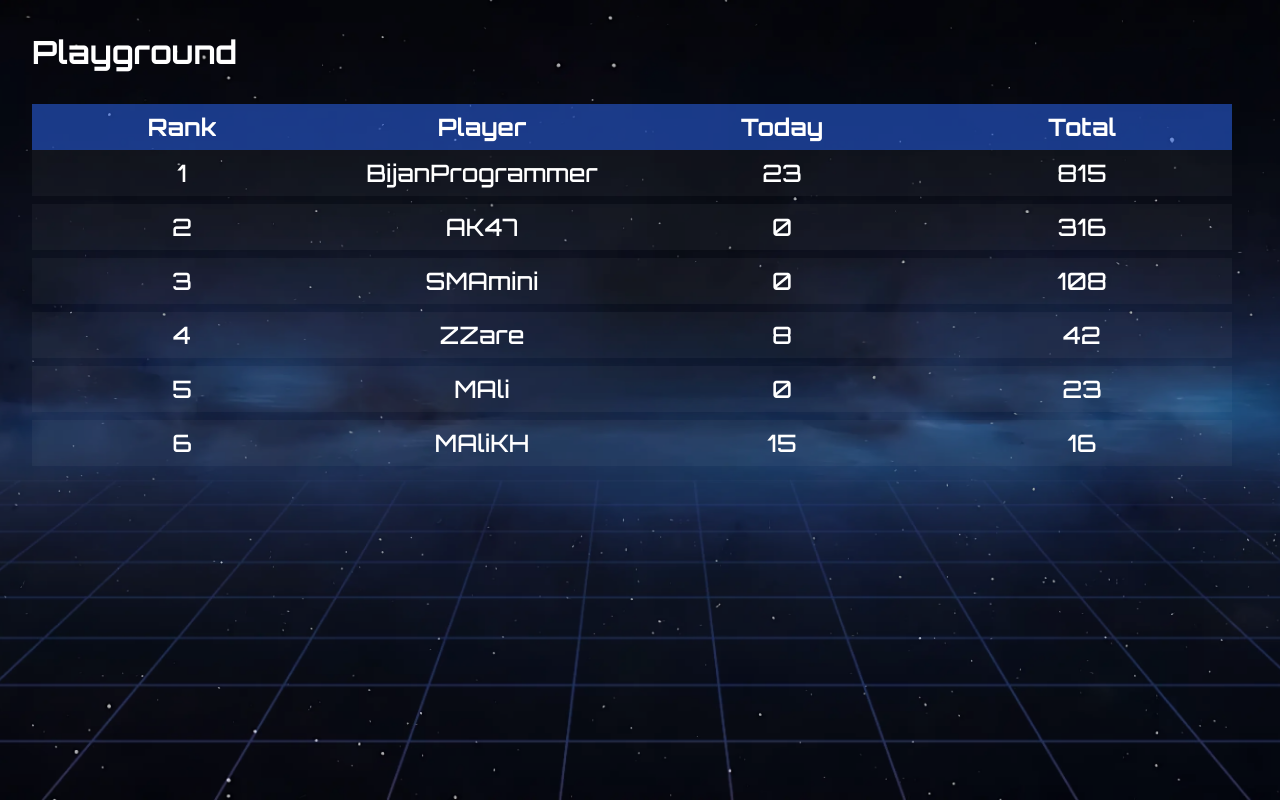
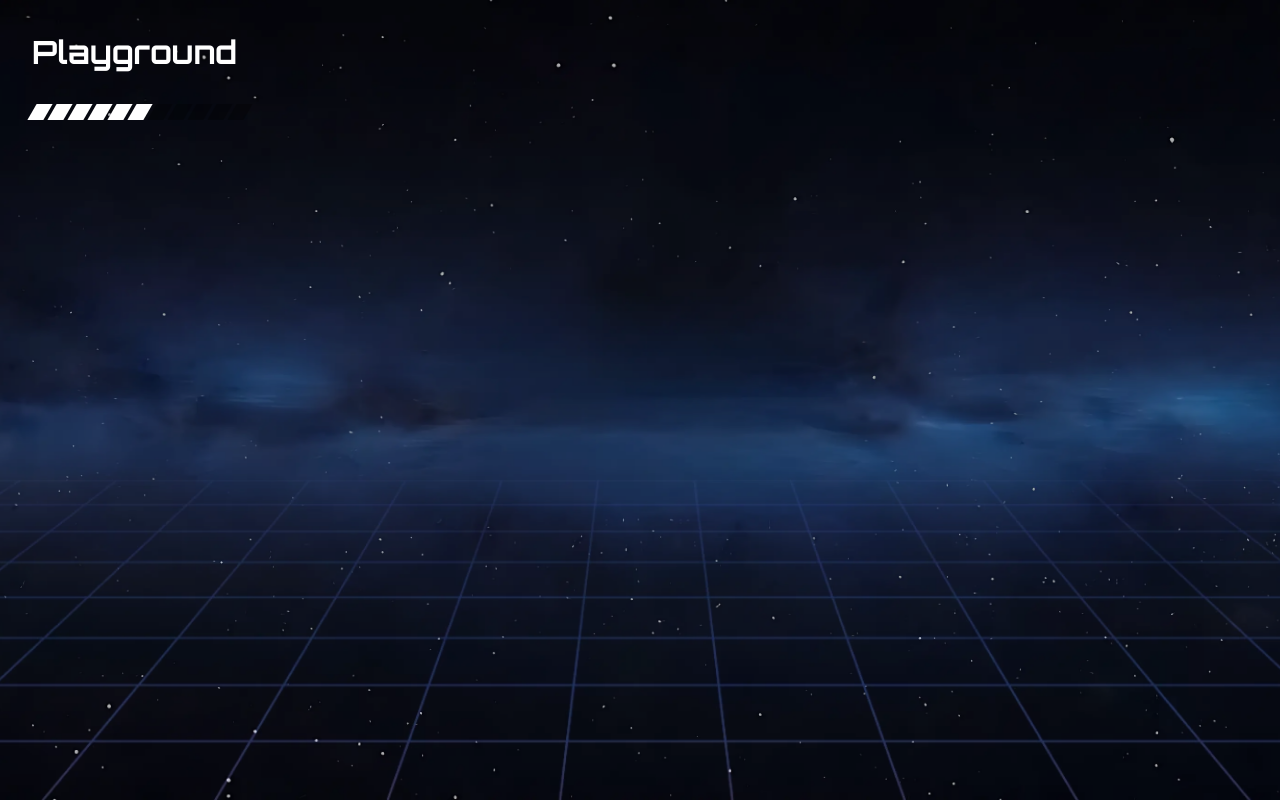
Before and after one commit to CodectiveOrg/snake-frontend, a React (Vite) app: page /playground in a window 1280 px wide. Built offline with nearby package versions, Linux system fonts and the light colour scheme; a web font is replaced by a local one.

Commit message:
[ADD] slider

```diff
--- /dev/null
+++ b/src/components/slider/slider.component.tsx
@@ -0,0 +1,53 @@
+import { type ReactNode, useState } from "react";
+
+import clsx from "clsx";
+
+import styles from "./slider.module.css";
+
+type Props = {
+  className?: string;
+};
+
+export default function SliderComponent({ className }: Props): ReactNode {
+  const [value, setValue] = useState<number>(5);
+  const [hoveredIndex, setHoveredIndex] = useState<number | null>(null);
+
+  const clickHandler = (index: number | null): void => {
+    if (index !== null) {
+      setValue(index);
+    }
+  };
+
+  const mouseEnterHandler = (index: number): void => {
+    setHoveredIndex(index);
+  };
+
+  const mouseLeaveHandler = (): void => {
+    setHoveredIndex(null);
+  };
+
+  return (
+    <div className={clsx(styles.slider, className)}>
+      <div
+        className={styles.buttons}
+        onMouseLeave={() => mouseLeaveHandler()}
+        onClick={() => clickHandler(hoveredIndex)}
+      >
+        {Array(11)
+          .fill(0)
+          .map((_, index) => (
+            <button
+              key={index}
+              className={clsx(
+                styles.button,
+                index <= value && styles.active,
+                index === hoveredIndex && styles.hover,
+              )}
+              onClick={() => clickHandler(index)}
+              onMouseEnter={() => mouseEnterHandler(index)}
+            ></button>
+          ))}
+      </div>
+    </div>
+  );
+}
--- /dev/null
+++ b/src/components/slider/slider.module.css
@@ -0,0 +1,32 @@
+.slider {
+  .buttons {
+    display: flex;
+    gap: 0.25rem;
+
+    .button {
+      background-color: hsl(0deg 0% 0% / 30%);
+
+      block-size: 1rem;
+      inline-size: 1rem;
+
+      border: none;
+
+      transform: skewX(-30deg);
+
+      cursor: pointer;
+
+      &:where(:has(~ &.hover)),
+      &.hover {
+        background-color: hsl(0deg 0% 100% / 30%);
+      }
+
+      &.active {
+        background-color: var(--color-on-surface);
+      }
+
+      &.hover ~ .active {
+        background-color: hsl(0deg 0% 100% / 30%);
+      }
+    }
+  }
+}
--- a/src/pages/playground/playground.page.tsx
+++ b/src/pages/playground/playground.page.tsx
@@ -1,6 +1,6 @@
 import { type ReactNode } from "react";
 
-import TableComponent from "@/components/table/table.component.tsx";
+import SliderComponent from "@/components/slider/slider.component.tsx";
 
 import styles from "./playground.module.css";
 
@@ -9,70 +9,7 @@ export default function PlaygroundPage(): ReactNode {
     <div className={styles.playground}>
       <h1>Playground</h1>
       <main style={{ display: "grid", gap: "1rem", width: "75rem" }}>
-        <TableComponent
-          items={[
-            {
-              rank: 1,
-              username: "BijanProgrammer",
-              todayHighScore: 23,
-              totalHighScore: 815,
-            },
-            {
-              rank: 2,
-              username: "AK47",
-              todayHighScore: 0,
-              totalHighScore: 316,
-            },
-            {
-              rank: 3,
-              username: "SMAmini",
-              todayHighScore: 0,
-              totalHighScore: 108,
-            },
-            {
-              rank: 4,
-              username: "ZZare",
-              todayHighScore: 8,
-              totalHighScore: 42,
-            },
-            {
-              rank: 5,
-              username: "MAli",
-              todayHighScore: 0,
-              totalHighScore: 23,
-            },
-            {
-              rank: 6,
-              username: "MAliKH",
-              todayHighScore: 15,
-              totalHighScore: 16,
-            },
-            {
-              rank: 7,
-              username: "Mhmmdi",
-              todayHighScore: 4,
-              totalHighScore: 15,
-            },
-            {
-              rank: 8,
-              username: "Mazaheri",
-              todayHighScore: 0,
-              totalHighScore: 8,
-            },
-            {
-              rank: 9,
-              username: "Vishk",
-              todayHighScore: 0,
-              totalHighScore: 4,
-            },
-            {
-              rank: 10,
-              username: "AEghtedar",
-              todayHighScore: 0,
-              totalHighScore: 0,
-            },
-          ]}
-        />
+        <SliderComponent />
       </main>
     </div>
   );
```
